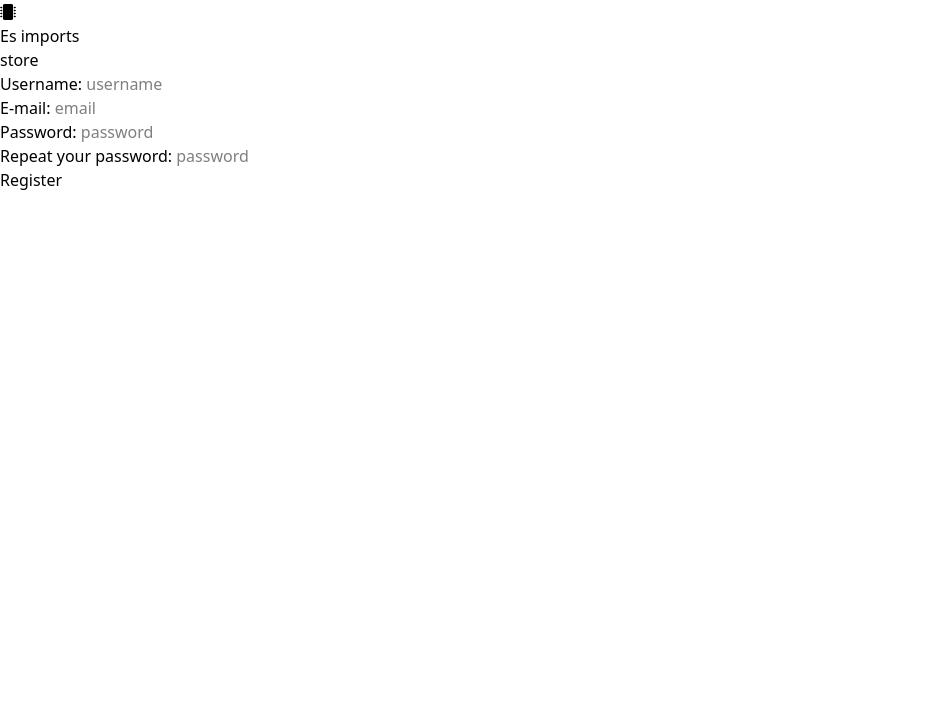
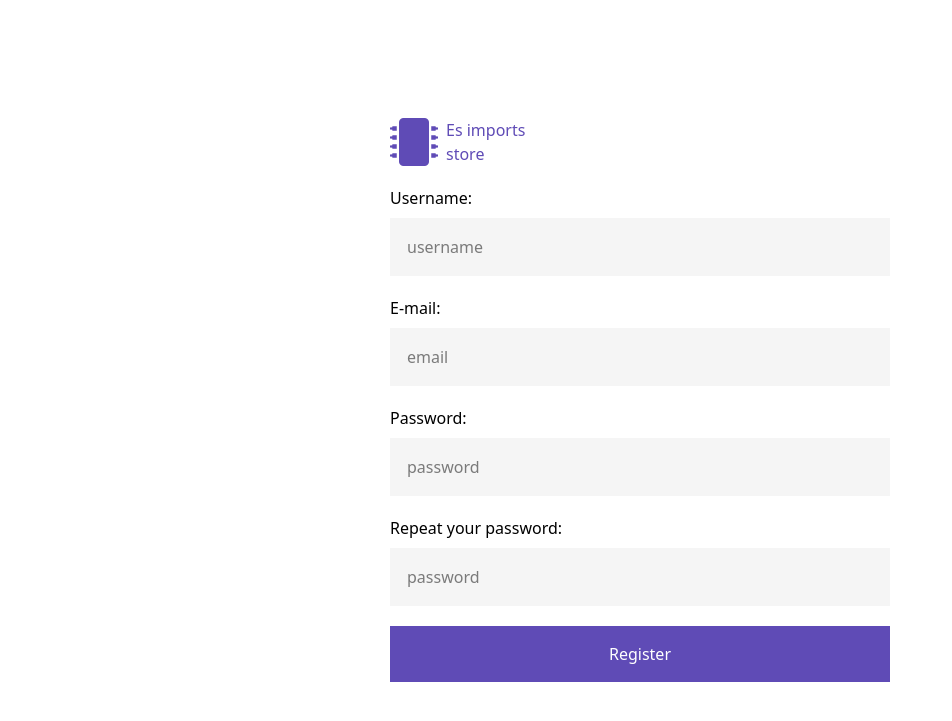
Before and after one commit to TaylonSopeletto/silicon, a Django app: page /register_page in a window 1280 px wide. Shown: the top 721 px of the page, without its empty margins (0-952 px from the left). Run offline with Django 3.2, Linux system fonts and the light colour scheme.

Commit message:
update login / register tailwind

```diff
--- a/store/templates/store/index.html
+++ b/store/templates/store/index.html
@@ -21,7 +21,6 @@
         font-size: 10px;
         color: #202A25;
     }
-
 </style>
 
 <body>
--- a/store/templates/store/login.html
+++ b/store/templates/store/login.html
@@ -9,7 +9,7 @@
 </head>
 
 <body>
-    <form class="absolute top-1/2 left-1/2 transform -translate-x-1/2 -translate-y-1/2 w-100 flex flex-col gap-5" action="/authentication" method="post">{% csrf_token %}
+    <form class="w-[90%] max-w-[500px] absolute top-1/2 left-1/2 transform -translate-x-1/2 -translate-y-1/2 w-100 flex flex-col gap-5" action="/authentication" method="post">{% csrf_token %}
         <a href="/" class="flex decoration-none text-[#5F4BB6] gap-2">
             <i class="fas fa-microchip text-5xl"></i>
             <div>
@@ -30,7 +30,7 @@
             <button class="p-[15px] bg-[#5F4BB6] text-white border border-[#5F4BB6]" type="submit">Login</button>
         </div>
 
-        <p class="text-center">Do not have an account? <a href="/register_page">click here</a> to create one</p>
+        <p class="text-center">Do not have an account? <a class="text-gray-400 hover:underline" href="/register_page">click here</a> to create one</p>
     </form>
 
 </body>
--- a/store/templates/store/register.html
+++ b/store/templates/store/register.html
@@ -9,34 +9,34 @@
 </head>
 
 <body>
-    <form class="login" action="/create_user" method="post">{% csrf_token %}
-        <a href="/" class="logo">
-            <i class="fas fa-microchip"></i>
+    <form class="w-[90%] max-w-[500px] absolute top-1/2 left-1/2 transform -translate-x-1/2 -translate-y-1/2 w-100 flex flex-col gap-5" action="/create_user" method="post">{% csrf_token %}
+        <a href="/" class="flex decoration-none text-[#5F4BB6] gap-2">
+            <i class="fas fa-microchip text-5xl"></i>
             <div>
                 <h1>Es imports</h1>
                 <p>store</p>
             </div>
         </a>
-        <div class="group">
+        <div class="flex flex-col gap-2">
             <label>Username:</label>
-            <input name="username" placeholder="username">
+            <input class="outline-none p-4 bg-[#f5f5f5] border border-[#f5f5f5]" name="username" placeholder="username">
         </div>
-        <div class="group">
+        <div class="flex flex-col gap-2">
             <label>E-mail:</label>
-            <input name="email" placeholder="email">
+            <input class="outline-none p-4 bg-[#f5f5f5] border border-[#f5f5f5]" name="email" placeholder="email">
         </div>
-        <div class="group">
+        <div class="flex flex-col gap-2">
             <label>Password:</label>
-            <input name="password" type="password" placeholder="password">
+            <input class="outline-none p-4 bg-[#f5f5f5] border border-[#f5f5f5]" name="password" type="password" placeholder="password">
         </div>
 
-        <div class="group">
+        <div class="flex flex-col gap-2">
             <label>Repeat your password:</label>
-            <input name="password2" type="password" placeholder="password">
+            <input class="outline-none p-4 bg-[#f5f5f5] border border-[#f5f5f5]" name="password2" type="password" placeholder="password">
         </div>
 
-        <div class="group">
-            <button type="submit">Register</button>
+        <div class="flex flex-col gap-2">
+            <button class="p-[15px] bg-[#5F4BB6] text-white border border-[#5F4BB6]" type="submit">Register</button>
         </div>
 
     </form>
```
Also changed, not shown: db.sqlite3.
